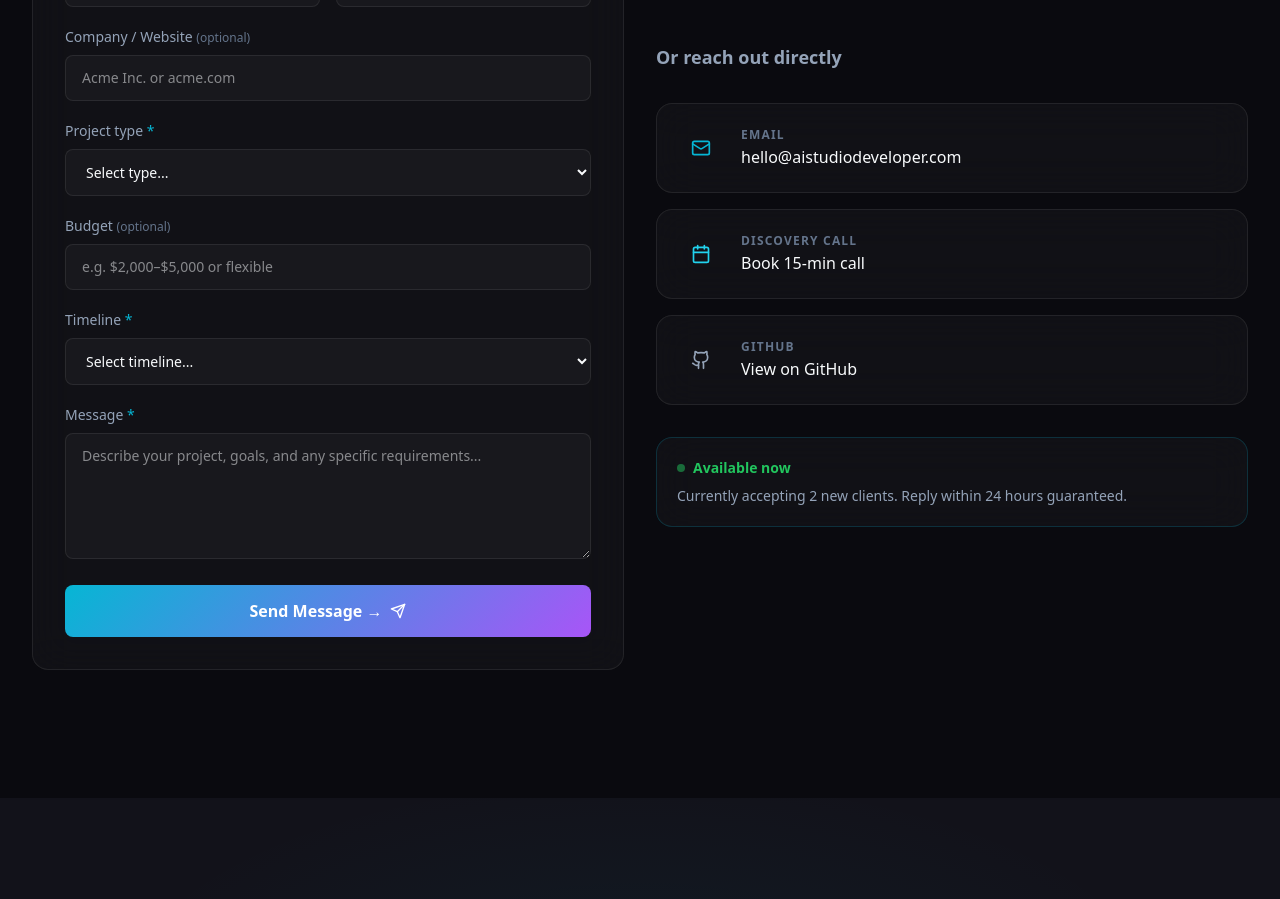
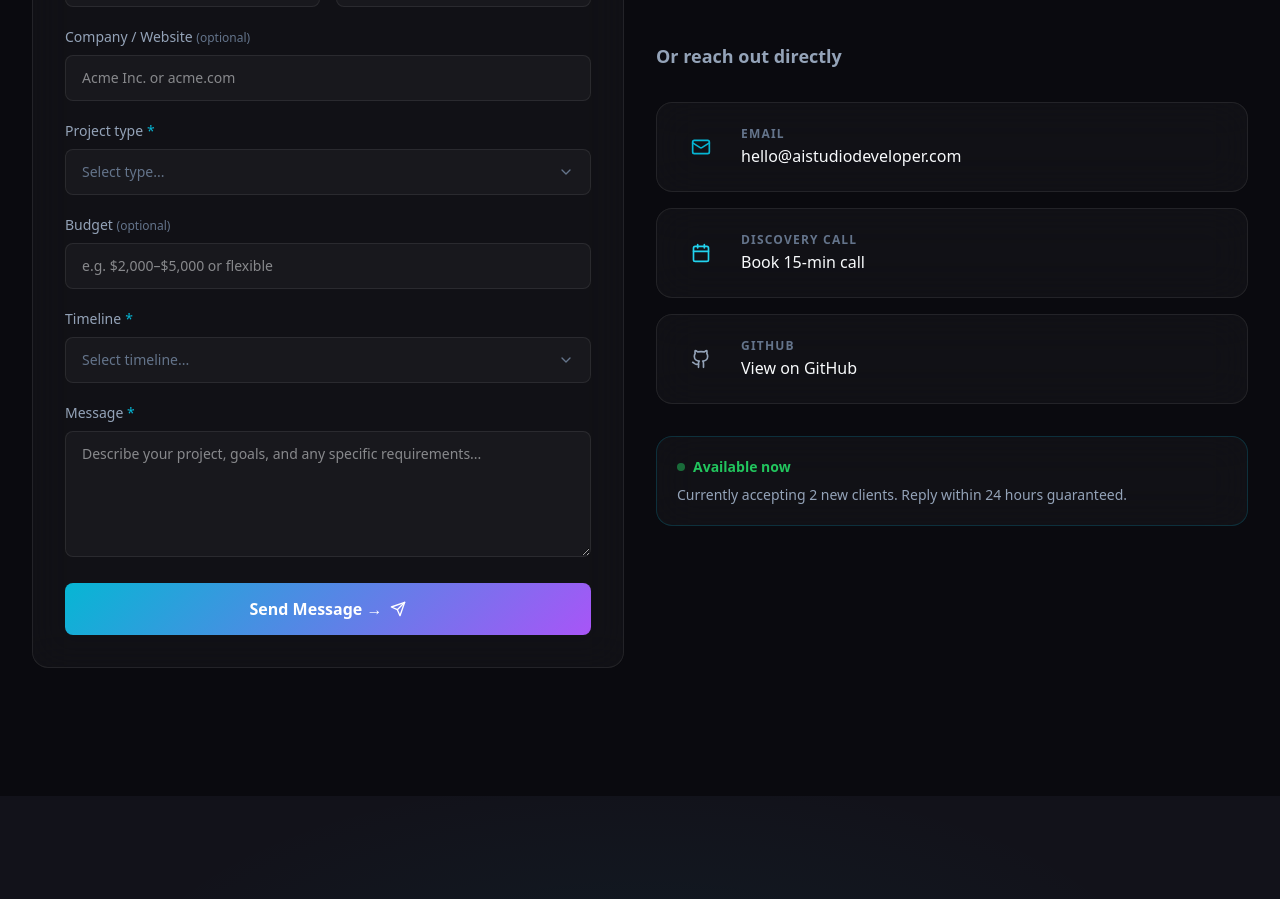
Before and after one commit to supergenrih-jpg/portfolio, a Next.js app: page / in a window 1280 px wide. Shown: the part 10140-11039 px from the top of the page. Built offline with nearby package versions, Linux system fonts and the light colour scheme.

Commit message:
fix: replace native selects with custom dark-themed dropdown component
Co-Authored-By: Claude Sonnet 4.6 <noreply@anthropic.com>

```diff
--- a/src/components/sections/Contact.tsx
+++ b/src/components/sections/Contact.tsx
@@ -4,6 +4,7 @@ import { useEffect, useRef, useState } from 'react';
 import { motion, useInView } from 'framer-motion';
 import { Mail, Calendar, Github, Send, CheckCircle2 } from 'lucide-react';
 import { z } from 'zod';
+import { Select } from '@/components/ui/Select';
 
 const contactSchema = z.object({
   name: z.string().min(2, 'Name must be at least 2 characters'),
@@ -79,6 +80,13 @@ export default function Contact() {
     const { name, value } = e.target;
     setFormData((prev) => ({ ...prev, [name]: value }));
     if (errors[name as keyof FormErrors]) {
+      setErrors((prev) => ({ ...prev, [name]: undefined }));
+    }
+  };
+
+  const handleSelectChange = (name: keyof FormData) => (value: string) => {
+    setFormData((prev) => ({ ...prev, [name]: value }));
+    if (errors[name]) {
       setErrors((prev) => ({ ...prev, [name]: undefined }));
     }
   };
@@ -220,30 +228,27 @@ export default function Contact() {
                 </div>
 
                 {/* Project type */}
-                <div>
-                  <label htmlFor="projectType" className="block text-sm font-medium mb-2" style={{ color: 'var(--text-secondary)' }}>
-                    Project type <span style={{ color: 'var(--cyan)' }}>*</span>
-                  </label>
-                  <select
-                    id="projectType"
-                    name="projectType"
-                    value={formData.projectType}
-                    onChange={handleChange}
-                    className={inputClass}
-                    style={{ ...inputStyle, cursor: 'pointer' }}
-                    aria-required="true"
-                  >
-                    <option value="">Select type...</option>
-                    <option value="AI Chatbot">AI Chatbot</option>
-                    <option value="Custom SaaS / MVP">Custom SaaS / MVP</option>
-                    <option value="CRM System">CRM System</option>
-                    <option value="Lead Generation Tool">Lead Generation Tool</option>
-                    <option value="API Integration">API Integration</option>
-                    <option value="Buy Existing Product (LeadPilot / EstateFlow / ChatPilot)">Buy Existing Product (LeadPilot / EstateFlow / ChatPilot)</option>
-                    <option value="Other">Other</option>
-                  </select>
-                  {errors.projectType && <p className="text-xs mt-1" style={{ color: '#f87171' }}>{errors.projectType}</p>}
-                </div>
+                <Select
+                  label="Project type"
+                  name="projectType"
+                  required
+                  value={formData.projectType}
+                  onChange={handleSelectChange('projectType')}
+                  placeholder="Select type..."
+                  error={errors.projectType}
+                  options={[
+                    { value: 'AI Chatbot', label: 'AI Chatbot' },
+                    { value: 'Custom SaaS / MVP', label: 'Custom SaaS / MVP' },
+                    { value: 'CRM System', label: 'CRM System' },
+                    { value: 'Lead Generation Tool', label: 'Lead Generation Tool' },
+                    { value: 'API Integration', label: 'API Integration' },
+                    {
+                      value: 'Buy Existing Product (LeadPilot / EstateFlow / ChatPilot)',
+                      label: 'Buy Existing Product (LeadPilot / EstateFlow / ChatPilot)',
+                    },
+                    { value: 'Other', label: 'Other' },
+                  ]}
+                />
 
                 {/* Budget (optional free text) */}
                 <div>
@@ -264,27 +269,21 @@ export default function Contact() {
                 </div>
 
                 {/* Timeline */}
-                <div>
-                  <label htmlFor="timeline" className="block text-sm font-medium mb-2" style={{ color: 'var(--text-secondary)' }}>
-                    Timeline <span style={{ color: 'var(--cyan)' }}>*</span>
-                  </label>
-                  <select
-                    id="timeline"
-                    name="timeline"
-                    value={formData.timeline}
-                    onChange={handleChange}
-                    className={inputClass}
-                    style={{ ...inputStyle, cursor: 'pointer' }}
-                    aria-required="true"
-                  >
-                    <option value="">Select timeline...</option>
-                    <option value="ASAP (within 1 week)">ASAP (within 1 week)</option>
-                    <option value="This month">This month</option>
-                    <option value="Next 1-3 months">Next 1–3 months</option>
-                    <option value="Just exploring">Just exploring</option>
-                  </select>
-                  {errors.timeline && <p className="text-xs mt-1" style={{ color: '#f87171' }}>{errors.timeline}</p>}
-                </div>
+                <Select
+                  label="Timeline"
+                  name="timeline"
+                  required
+                  value={formData.timeline}
+                  onChange={handleSelectChange('timeline')}
+                  placeholder="Select timeline..."
+                  error={errors.timeline}
+                  options={[
+                    { value: 'ASAP (within 1 week)', label: 'ASAP (within 1 week)' },
+                    { value: 'This month', label: 'This month' },
+                    { value: 'Next 1-3 months', label: 'Next 1–3 months' },
+                    { value: 'Just exploring', label: 'Just exploring' },
+                  ]}
+                />
 
                 {/* Message */}
                 <div>
--- /dev/null
+++ b/src/components/ui/Select.tsx
@@ -0,0 +1,138 @@
+'use client';
+
+import { useEffect, useRef, useState } from 'react';
+import { AnimatePresence, motion } from 'framer-motion';
+import { ChevronDown } from 'lucide-react';
+
+interface Option {
+  value: string;
+  label: string;
+}
+
+interface SelectProps {
+  label: string;
+  name: string;
+  options: Option[];
+  value: string;
+  onChange: (value: string) => void;
+  required?: boolean;
+  placeholder?: string;
+  error?: string;
+}
+
+export function Select({
+  label,
+  name,
+  options,
+  value,
+  onChange,
+  required,
+  placeholder = 'Select...',
+  error,
+}: SelectProps) {
+  const [isOpen, setIsOpen] = useState(false);
+  const containerRef = useRef<HTMLDivElement>(null);
+  const selected = options.find((o) => o.value === value);
+
+  useEffect(() => {
+    function onClickOutside(e: MouseEvent) {
+      if (containerRef.current && !containerRef.current.contains(e.target as Node)) {
+        setIsOpen(false);
+      }
+    }
+    if (isOpen) document.addEventListener('mousedown', onClickOutside);
+    return () => document.removeEventListener('mousedown', onClickOutside);
+  }, [isOpen]);
+
+  return (
+    <div ref={containerRef} className="relative">
+      <label
+        className="block text-sm font-medium mb-2"
+        style={{ color: 'var(--text-secondary)' }}
+      >
+        {label}
+        {required && (
+          <span className="ml-1" style={{ color: 'var(--cyan)' }}>
+            *
+          </span>
+        )}
+      </label>
+
+      {/* Trigger */}
+      <button
+        type="button"
+        onClick={() => setIsOpen((v) => !v)}
+        className="w-full px-4 py-3 rounded-lg text-sm text-left flex items-center justify-between outline-none transition-all duration-200"
+        style={{
+          background: 'var(--bg-glass)',
+          border: `1px solid ${error ? '#f87171' : isOpen ? 'var(--cyan)' : 'var(--border-glass)'}`,
+          color: selected ? 'var(--text-primary)' : 'var(--text-muted)',
+          cursor: 'pointer',
+        }}
+        aria-haspopup="listbox"
+        aria-expanded={isOpen}
+      >
+        <span>{selected ? selected.label : placeholder}</span>
+        <motion.span
+          animate={{ rotate: isOpen ? 180 : 0 }}
+          transition={{ duration: 0.2 }}
+          style={{ display: 'flex' }}
+        >
+          <ChevronDown size={16} style={{ color: 'var(--text-muted)' }} />
+        </motion.span>
+      </button>
+
+      {/* Dropdown */}
+      <AnimatePresence>
+        {isOpen && (
+          <motion.ul
+            role="listbox"
+            initial={{ opacity: 0, y: -6, scaleY: 0.95 }}
+            animate={{ opacity: 1, y: 0, scaleY: 1 }}
+            exit={{ opacity: 0, y: -6, scaleY: 0.95 }}
+            transition={{ duration: 0.15, ease: 'easeOut' }}
+            className="absolute w-full mt-1 rounded-lg overflow-hidden"
+            style={{
+              zIndex: 200,
+              background: '#16161f',
+              border: '1px solid var(--border-glass-hover)',
+              boxShadow: '0 20px 60px rgba(0,0,0,0.6)',
+              transformOrigin: 'top',
+            }}
+          >
+            {options.map((option) => {
+              const isSelected = option.value === value;
+              return (
+                <li key={option.value} role="option" aria-selected={isSelected}>
+                  <button
+                    type="button"
+                    onClick={() => {
+                      onChange(option.value);
+                      setIsOpen(false);
+                    }}
+                    className="w-full px-4 py-2.5 text-sm text-left transition-colors duration-100 hover:bg-white/[0.06]"
+                    style={{
+                      color: isSelected ? 'var(--cyan)' : 'var(--text-primary)',
+                      background: isSelected ? 'rgba(6,182,212,0.1)' : 'transparent',
+                    }}
+                  >
+                    {option.label}
+                  </button>
+                </li>
+              );
+            })}
+          </motion.ul>
+        )}
+      </AnimatePresence>
+
+      {/* Hidden input so native form APIs still see the value */}
+      <input type="hidden" name={name} value={value} />
+
+      {error && (
+        <p className="text-xs mt-1" style={{ color: '#f87171' }}>
+          {error}
+        </p>
+      )}
+    </div>
+  );
+}
```
